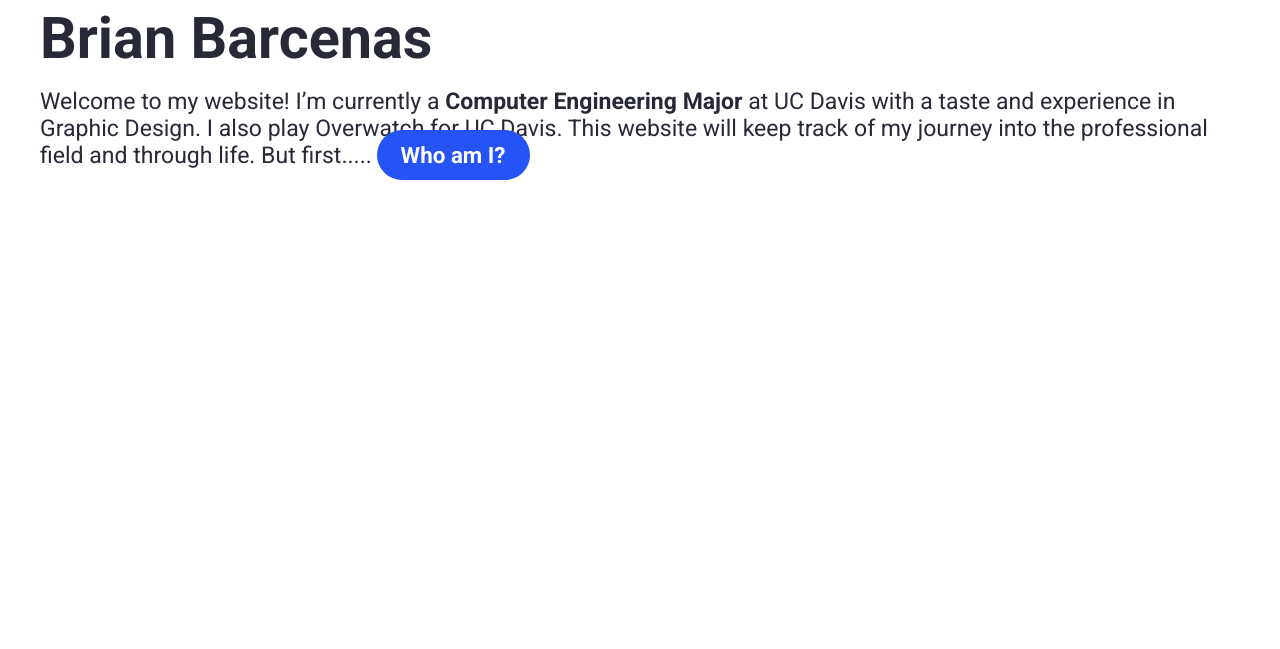
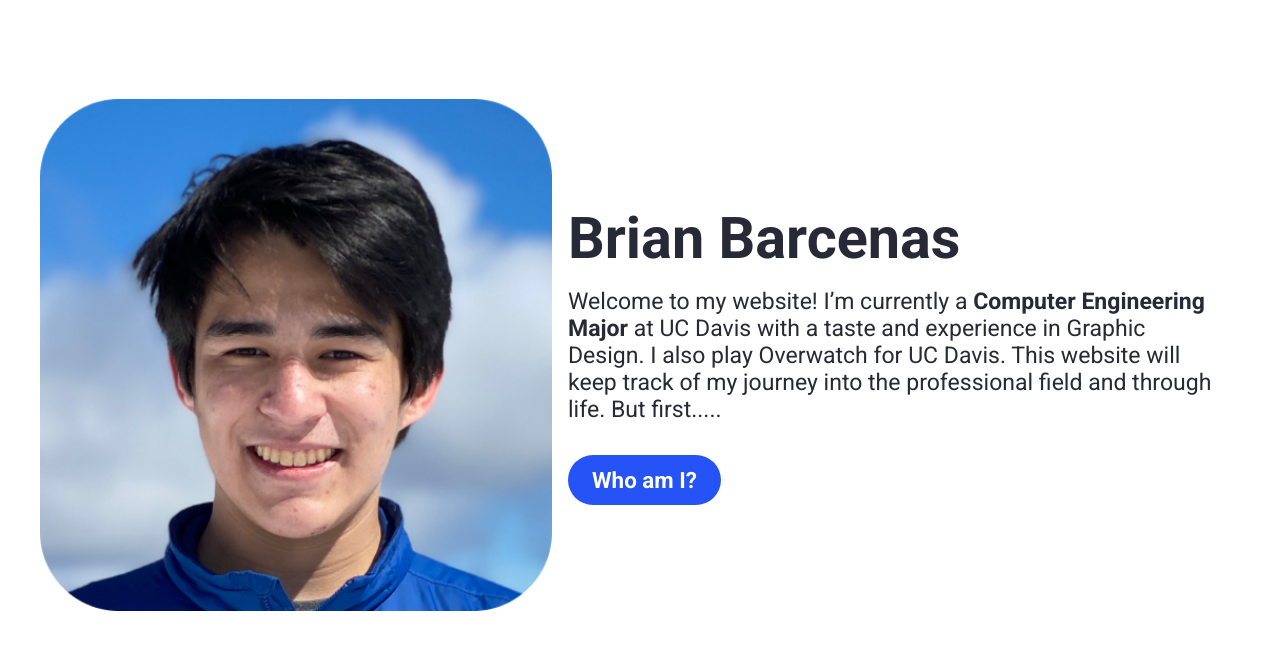
Before and after one commit to nesslie/nesslie.github.io, a plain HTML site: page index.html in a window 1280 px wide. Shown: the part 95-744 px from the top of the page. Drawn offline with Linux system fonts and the light colour scheme.

Commit message:
added my face lol
sizing messes this up though

```diff
--- a/index.css
+++ b/index.css
@@ -0,0 +1,41 @@
+.home-main-section{
+    display: flex;
+    align-items: stretch;
+    justify-content: center;
+    flex-grow: 1;
+}
+
+.home-main-section .img-wrapper{
+    flex-grow: 1;
+    flex-direction: column;
+    display: flex;
+    align-items: stretch;
+    justify-content: center;
+}
+
+.home-main-section .my-face{
+    background-image: url(src/myface.png);
+    flex-grow: 1;
+    max-width: 10vh;
+    min-width: 40vw;
+    background-size: contain;
+    background-repeat: no-repeat;
+    background-position: center left;
+}
+
+.home-main-section .call-to-action{
+    display: flex;
+    flex-direction: column;
+    align-items: flex-start;
+    margin:1rem;
+    align-self: center;
+}
+
+@media (max-width:900px) {
+    .home-main-section .img-wrapper{
+        display: none;
+    }
+    .home-main-section{
+        justify-content: center;
+    }
+}
--- a/index.html
+++ b/index.html
@@ -18,15 +18,16 @@
             </ul>
         </nav>
     </header>
-    <section class="home-mains-section">
+    <section class="home-main-section">
             <div class="img-wrapper">
                 <div class = "my-face"></div>
             </div>
-        <div>
+            <div class="call-to-action">
                 <h1 class="title">Brian Barcenas</h1>
                 <span class="bio">Welcome to my website! I’m currently a <b>Computer Engineering Major</b> at UC Davis with a taste and experience in Graphic Design. I also play Overwatch for UC Davis. This website will keep track of my journey into the professional field and through life. But first.....</span>
                 <a href="" class="main-button">Who am I?</a>
             </div>
+
     </section>
 </body>
 </html>
```
Also changed, not shown: src/myface.png (added). Lines whose indentation alone changed are shown as unchanged.
